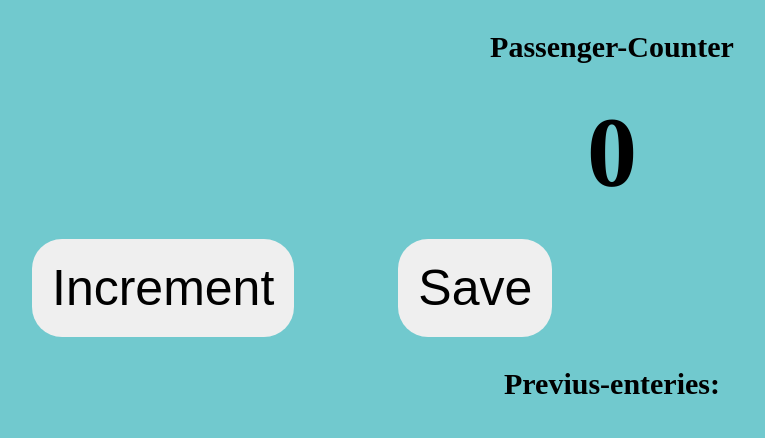
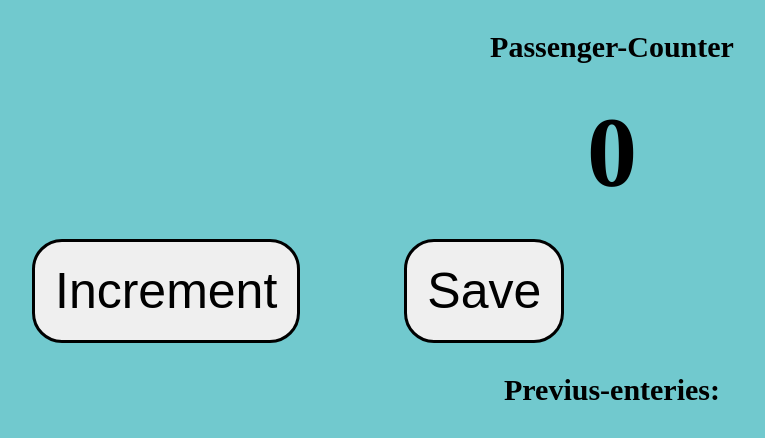
Before and after one commit to AgileRampler/My-Project, a plain HTML site: page project1/index.html in a window 1280 px wide. Shown: the whole page, without its empty margins (28-793 px from the left). Drawn offline with Linux system fonts and the light colour scheme.

Commit message:
Update style.css

```diff
--- a/project1/style.css
+++ b/project1/style.css
@@ -35,6 +35,7 @@ div{
     border-radius: 30px;
     padding: 20px;
     cursor: pointer;
+     border-style:solid
 }
 #save-el{
     margin-top: 30px;
@@ -44,6 +45,7 @@ div{
     border-radius: 30px;
     padding: 20px;
     cursor: pointer;
+     border-style:solid
 }
 #increment:hover{
         background-color: #A6E3E9;
```
